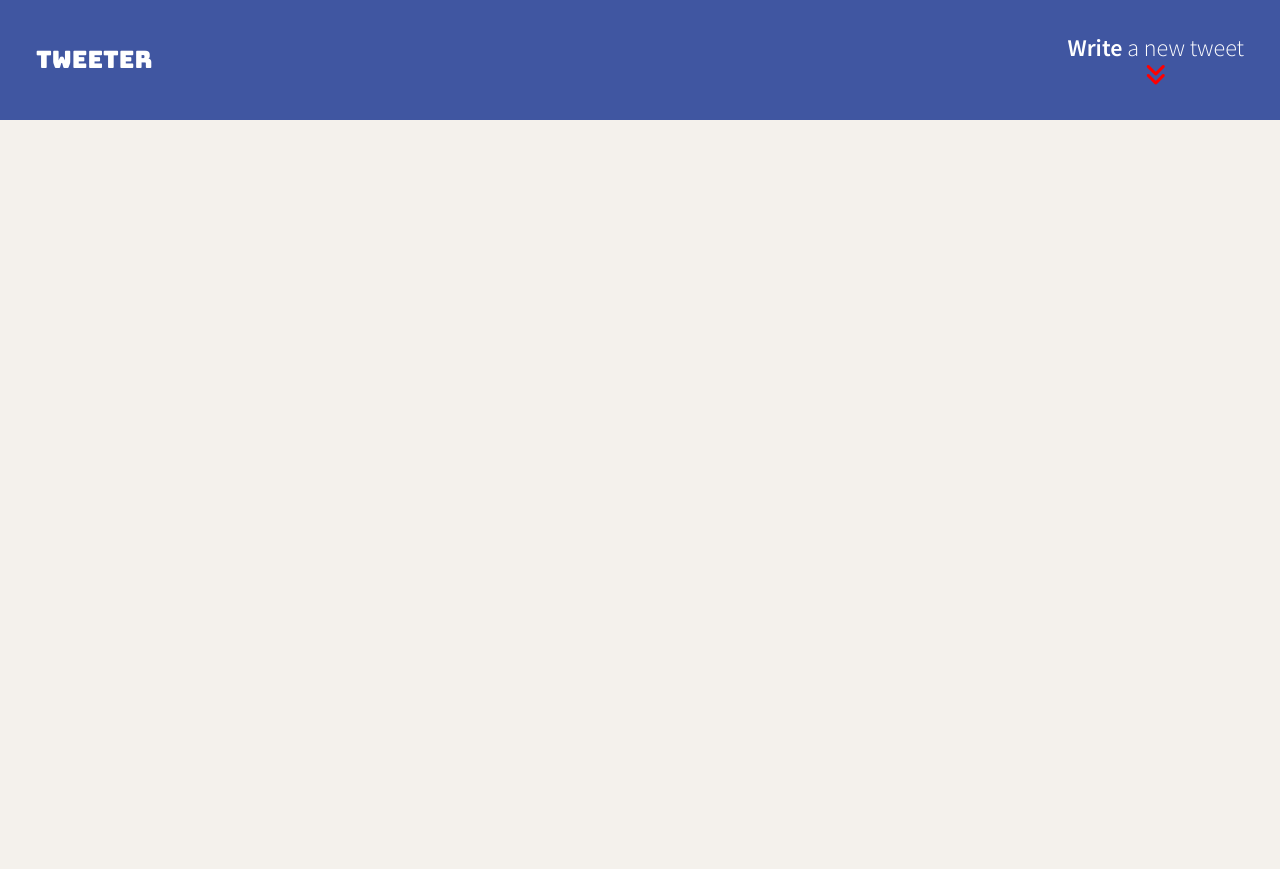
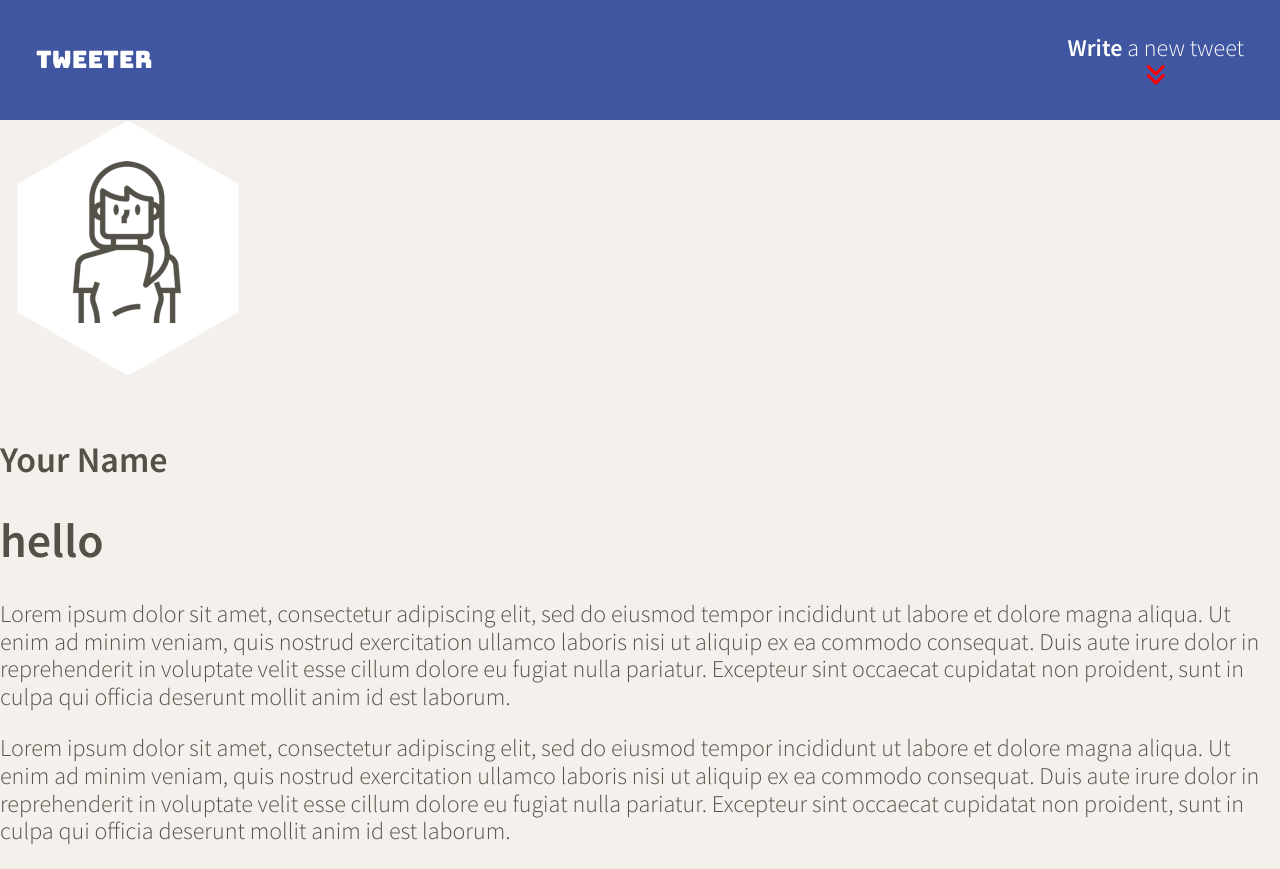
Before and after one commit to amyfranses/tweeter, a website: page public/index.html in a window 1280 px wide. Before the commit the page ends 800 px from the top, so only its background shows below. Drawn offline with nearby package versions, Linux system fonts and the light colour scheme.

Commit message:
add header with img and name, add temporary content to main

```diff
--- a/public/index.html
+++ b/public/index.html
@@ -6,18 +6,21 @@
 
     <!-- External CSS -->
     <link rel="stylesheet" href="https://cdnjs.cloudflare.com/ajax/libs/normalize/8.0.1/normalize.min.css" type="text/css" />
+    <link rel="stylesheet" href="https://cdnjs.cloudflare.com/ajax/libs/font-awesome/6.1.0/css/all.min.css"
+      integrity="sha512-10/jx2EXwxxWqCLX/hHth/vu2KY3jCF70dCQB8TSgNjbCVAC/8vai53GfMDrO2Emgwccf2pJqxct9ehpzG+MTw=="
+      crossorigin="anonymous" referrerpolicy="no-referrer" />
+
+    <!-- Google fonts -->
     <link rel="preconnect" href="https://fonts.googleapis.com">
     <link rel="preconnect" href="https://fonts.gstatic.com" crossorigin>
     <link
       href="https://fonts.googleapis.com/css2?family=Bungee&family=Source+Sans+Pro:ital,wght@0,300;0,600;1,300;1,600&display=swap"
       rel="stylesheet">
 
-    <link rel="stylesheet" href="https://cdnjs.cloudflare.com/ajax/libs/font-awesome/6.1.0/css/all.min.css"
-      integrity="sha512-10/jx2EXwxxWqCLX/hHth/vu2KY3jCF70dCQB8TSgNjbCVAC/8vai53GfMDrO2Emgwccf2pJqxct9ehpzG+MTw=="
-      crossorigin="anonymous" referrerpolicy="no-referrer" />
     <!-- App CSS -->
     <link rel="stylesheet" href="/styles/layout.css" type="text/css" />
     <link rel="stylesheet" href="/styles/nav.css" type="text/css" />
+    <link rel="stylesheet" href="/styles/header.css" type="text/css" />
 
     <!-- External JS -->
     <script src="https://ajax.googleapis.com/ajax/libs/jquery/3.4.1/jquery.min.js"></script>
@@ -36,7 +39,28 @@
       </div>
     </nav>
 
+    <header>
+      <div class="profile-image">
+        <img src="/images/profile-hex.png">
+      </div>
+      <br>
+      <div>
+        <h2 class="profile-name">Your Name</h2>
+      </div>
+    </header>
+
     <!-- Page-specific (main) content here -->
-    <main class="container"></main>
+    <main class="container">
+      <h1> hello </h1>
+      <p>Lorem ipsum dolor sit amet, consectetur adipiscing elit, sed do eiusmod tempor incididunt ut labore et dolore magna
+      aliqua. Ut enim ad minim veniam, quis nostrud exercitation ullamco laboris nisi ut aliquip ex ea commodo consequat. Duis
+      aute irure dolor in reprehenderit in voluptate velit esse cillum dolore eu fugiat nulla pariatur. Excepteur sint
+      occaecat cupidatat non proident, sunt in culpa qui officia deserunt mollit anim id est laborum.</p>
+
+      <p>Lorem ipsum dolor sit amet, consectetur adipiscing elit, sed do eiusmod tempor incididunt ut labore et dolore magna
+      aliqua. Ut enim ad minim veniam, quis nostrud exercitation ullamco laboris nisi ut aliquip ex ea commodo consequat. Duis
+      aute irure dolor in reprehenderit in voluptate velit esse cillum dolore eu fugiat nulla pariatur. Excepteur sint
+      occaecat cupidatat non proident, sunt in culpa qui officia deserunt mollit anim id est laborum.</p>
+    </main>
   </body>
 </html>
```
